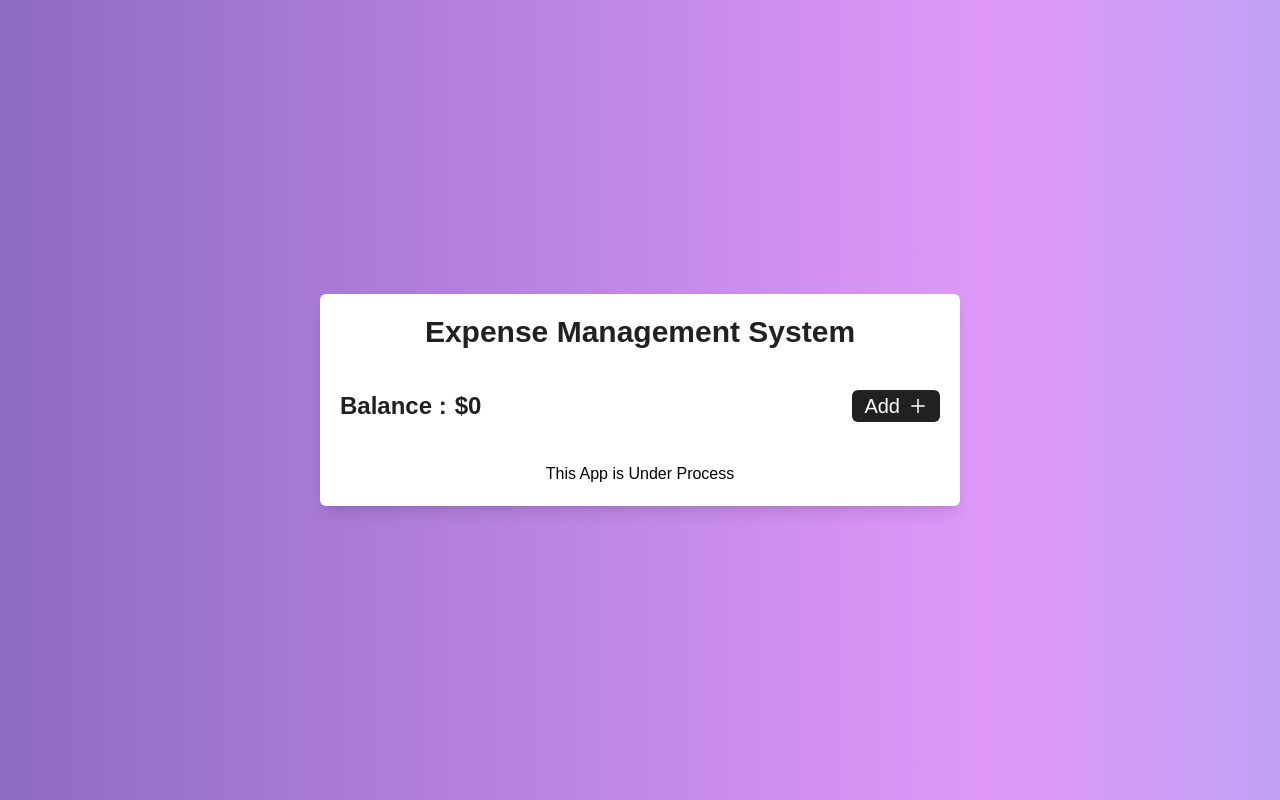
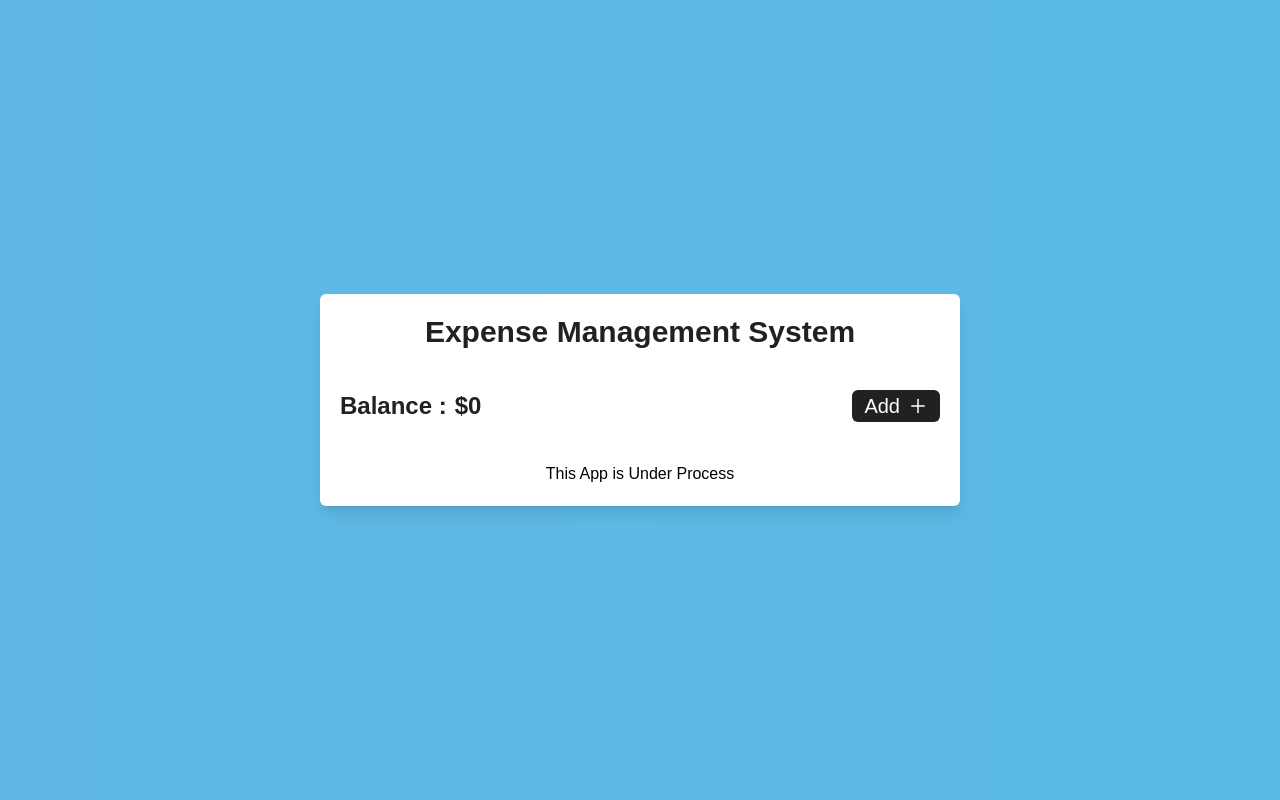
Before and after one commit to SudhanshuShrivastava04/Expense-Management-System, a React (Vite) app: page / in a window 1280 px wide. Built offline with nearby package versions, Linux system fonts and the light colour scheme.

Commit message:
bg gradient animated

```diff
--- a/src/App.css
+++ b/src/App.css
@@ -13,7 +13,7 @@
 
 /* Apply the gradient animation to the .gradient-bg class */
 .gradient-bg {
-  animation: gradientChange 8s linear infinite;
+  animation: gradientChange 10s linear infinite;
   background-image: linear-gradient(
     to right,
     #24c6dc,
@@ -21,5 +21,5 @@
     #e099f9,
     #24c6dc
   );
-  background-size: 400% 400%; /* Increase the size for smoother animation */
+  background-size: 10000% 10000%; /* Increase the size for smoother animation */
 }
```
